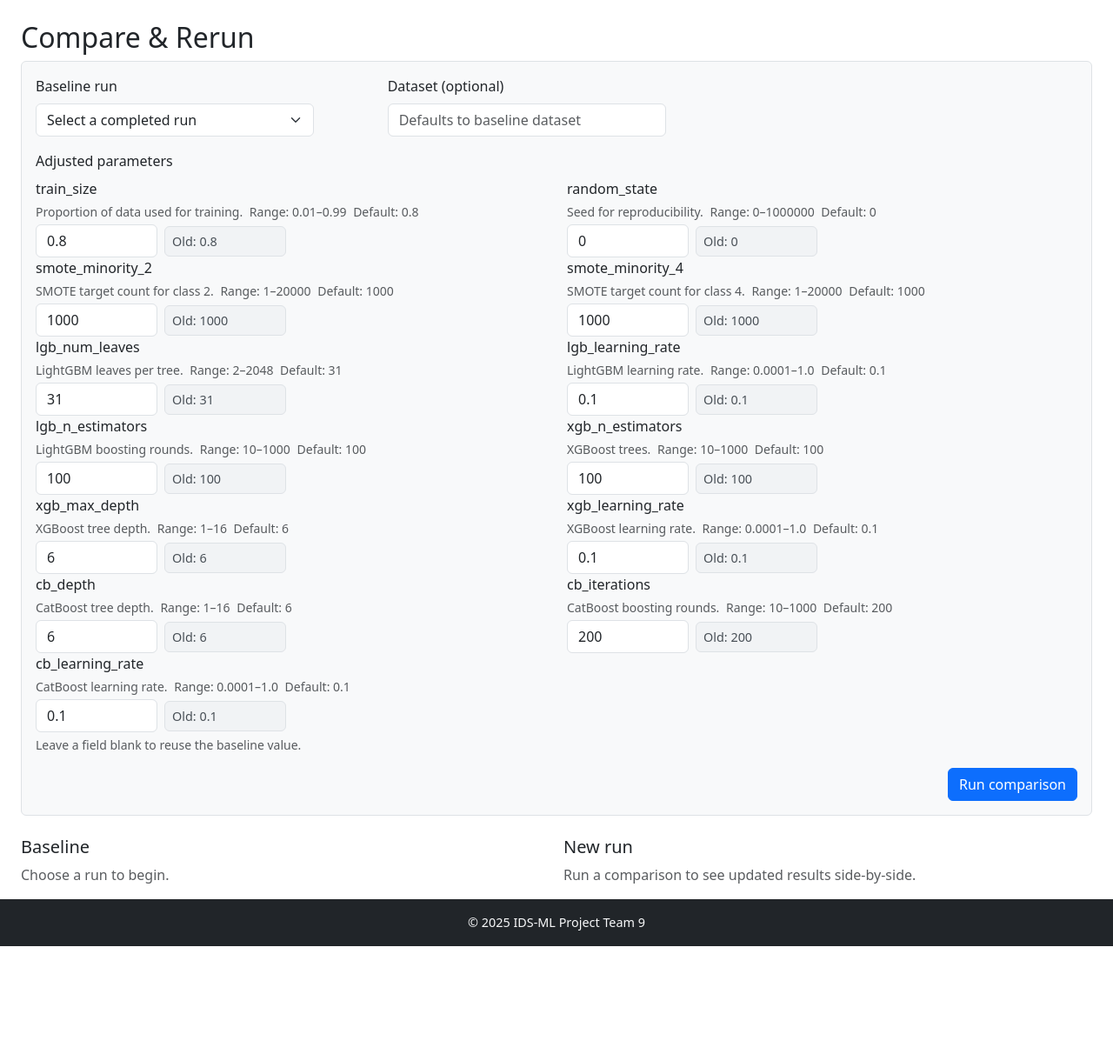
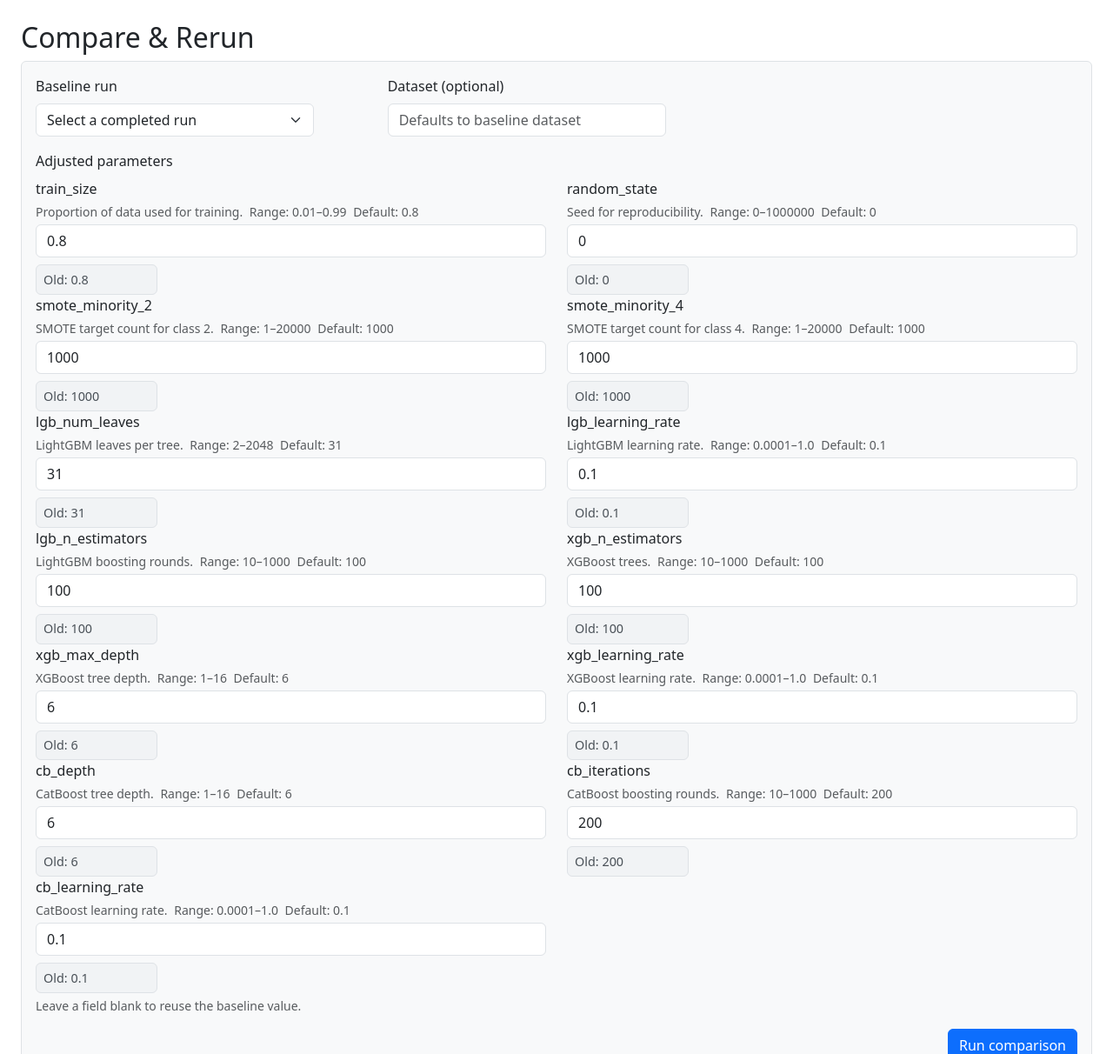
Before and after one commit to sananchaudhry/Development-Environment-for-IDS, a Flask app: page /compare in a window 1280 px wide. Shown: the part 56-1268 px from the top of the page at 87% size. Before the commit the page ends 1144 px from the top, so only its background shows below. Run offline with Flask 3, Linux system fonts and the light colour scheme; data that the repository does not hold is empty.

Commit message:
Improve parameter field layout

```diff
--- a/static/css/style.css
+++ b/static/css/style.css
@@ -20,8 +20,8 @@ form {
 
 .param-field {
   width: 100%;
-  max-width: 140px;
-  min-width: 90px;
+  max-width: none;
+  min-width: 160px;
 }
 
 .param-grid {
```
